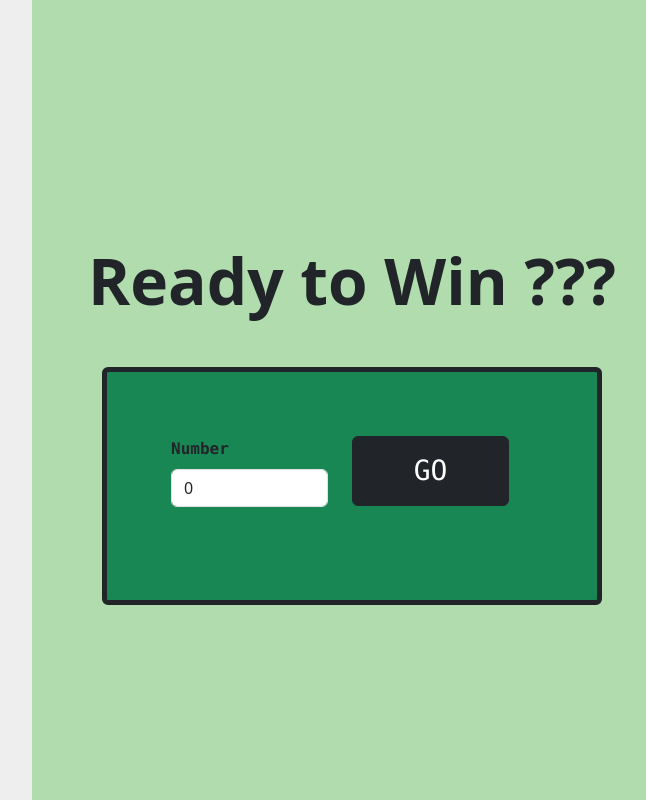
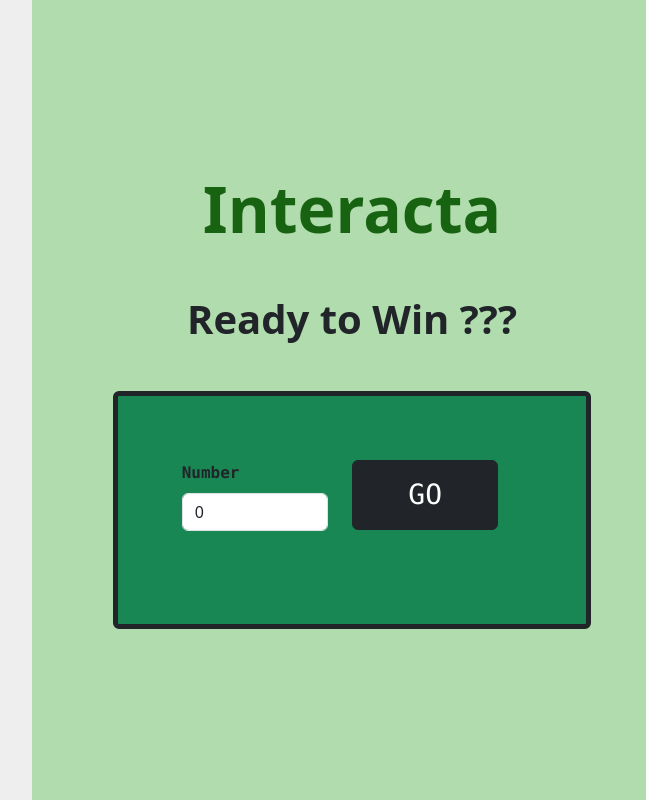
Before and after one commit to VihangaST/interacta, a React (Vite) app in the folder frontend/: page /login in a window 1280 px wide. Shown: the whole page, without its empty margins (608-1254 px from the left). Built offline with nearby package versions, Linux system fonts and the light colour scheme.

Commit message:
added project name

```diff
--- a/frontend/src/pages/LoginPage.jsx
+++ b/frontend/src/pages/LoginPage.jsx
@@ -1,119 +1,3 @@
-// import { useState } from "react";
-// import axios from "axios";
-// import { useNavigate, useLocation } from "react-router-dom";
-// import bhImage from "../assets/bg1.jpg";
-// function LoginPage() {
-//   const navigate = useNavigate();
-//   const location = useLocation();
-//   const { topic } = location.state || { topic: "" };
-//   const [userData, setUserData] = useState({
-//     username: 0,
-//     marks: 0,
-//   });
-//   const [message, setMessage] = useState({
-//     message: "",
-//     color: "",
-//   });
-
-//   const handleChange = async (e) => {
-//     const { name, value } = e.target;
-//     setUserData({
-//       ...userData,
-//       [name]: value,
-//     });
-//   };
-
-//   const handleSubmit = async (e) => {
-//     e.preventDefault();
-//     if (!userData.username) {
-//       setMessage({ message: "Please enter a number", color: "red" });
-//       return;
-//     }
-//     navigate("/questions", {
-//       state: { username: userData.username, topic: topic },
-//     });
-//     // axios
-//     //   .post("http://localhost:3000/api/user/login", userData)
-//     //   .then((res) => {
-//     //     console.log(res.data);
-//     //     navigate("/questions", { state: { username: userData.username } });
-
-//     //     setMessage({
-//     //       message: res.data.message,
-//     //       color: "green",
-//     //     });
-//     //   })
-//     //   .catch((err) => {
-//     //     console.log(err);
-//     //   });
-//   };
-//   return (
-//     <>
-//       <>
-//         <main
-//           // className=" min-vh-100 bg-success-subtle justify-content-center"
-//           style={{
-//             minHeight: "100vh",
-//             backgroundImage: `url(${bhImage})`,
-//             backgroundSize: "cover",
-//             backgroundPosition: "center",
-//           }}
-//           className="justify-content-center"
-//         >
-//           {/* <img
-//             src={bhImage}
-//             style={{
-//               width: "100%",
-//               maxHeight: "200px",
-//               objectFit: "cover",
-//               marginBottom: "1rem",
-//             }}
-//             alt="BH"
-//           /> */}
-
-//           {/* <div className="p-5 mb-4 bg-success rounded-1 opacity-80">
-//             <h1 className="text-center text-success-subtle fw-bold">
-//               START QUIZ
-//             </h1>
-//           </div>{" "} */}
-//           <div className="w-50 m-5 container border rounded border-5 border-danger p-3 mb-2 bg-danger-subtle text-danger-emphasis">
-//             <form onSubmit={handleSubmit} className="p-5 w-100 row">
-//               <div className="mb-3 col">
-//                 <label
-//                   for="username"
-//                   className="form-label font-monospace fw-bold"
-//                 >
-//                   Number
-//                 </label>
-//                 <input
-//                   type="text"
-//                   className="form-control"
-//                   name="username"
-//                   aria-describedby="nameHelp"
-//                   onChange={handleChange}
-//                   value={userData.username}
-//                 />
-//               </div>
-
-//               <div className="col">
-//                 <button
-//                   type="submit"
-//                   className="btn btn-dark col font-monospace fs-3"
-//                 >
-//                   GO
-//                 </button>
-//               </div>
-//             </form>
-//             <div>{message.message}</div>
-//           </div>
-//         </main>
-//       </>
-//     </>
-//   );
-// }
-
-// export default LoginPage;
-
 import { useState, useEffect } from "react";
 import axios from "axios";
 import { useNavigate, useLocation } from "react-router-dom";
@@ -150,6 +34,7 @@ function LoginPage() {
         .catch(() => setImage(null));
     }
   }, [topic]);
+
   const handleSubmit = async (e) => {
     e.preventDefault();
     if (!userData.username) {
@@ -181,7 +66,17 @@ function LoginPage() {
         }}
       >
         <div className="justify-content-center">
-          <h1 className="display-3 fs-0 fw-bold m-5"> Ready to Win ???</h1>
+          <h1
+            className="text-center display-3 fs-0 fw-bold"
+            style={{ color: "#186312FF" }}
+          >
+            Interacta
+          </h1>
+
+          <h1 className="text-center display-3 fs-1 fw-bold m-5">
+            {" "}
+            Ready to Win ???
+          </h1>
 
           <div
             className="bg-success container border rounded border-5 border-dark p-3 text-danger-emphasis"
--- a/frontend/src/pages/QuestionPage.jsx
+++ b/frontend/src/pages/QuestionPage.jsx
@@ -22,6 +22,7 @@ function QuestionPage() {
   const [showModal, setShowModal] = useState(false);
   const [answeredQuestionsList, setAnsweredQuestionsList] = useState([]);
 
+  // fetch question data
   const fetchQuestion = (idx) => {
     axios
       .post(`http://localhost:3000/api/questions/question-data/${idx}`, {
@@ -92,6 +93,7 @@ function QuestionPage() {
         <p>Your score: {marks}</p>
         <p>Thank you for completing the quiz!</p>
       </Modal>
+
       <main className="row min-vh-100 bg-secondary-subtle">
         {/* question number cards */}
 
```
